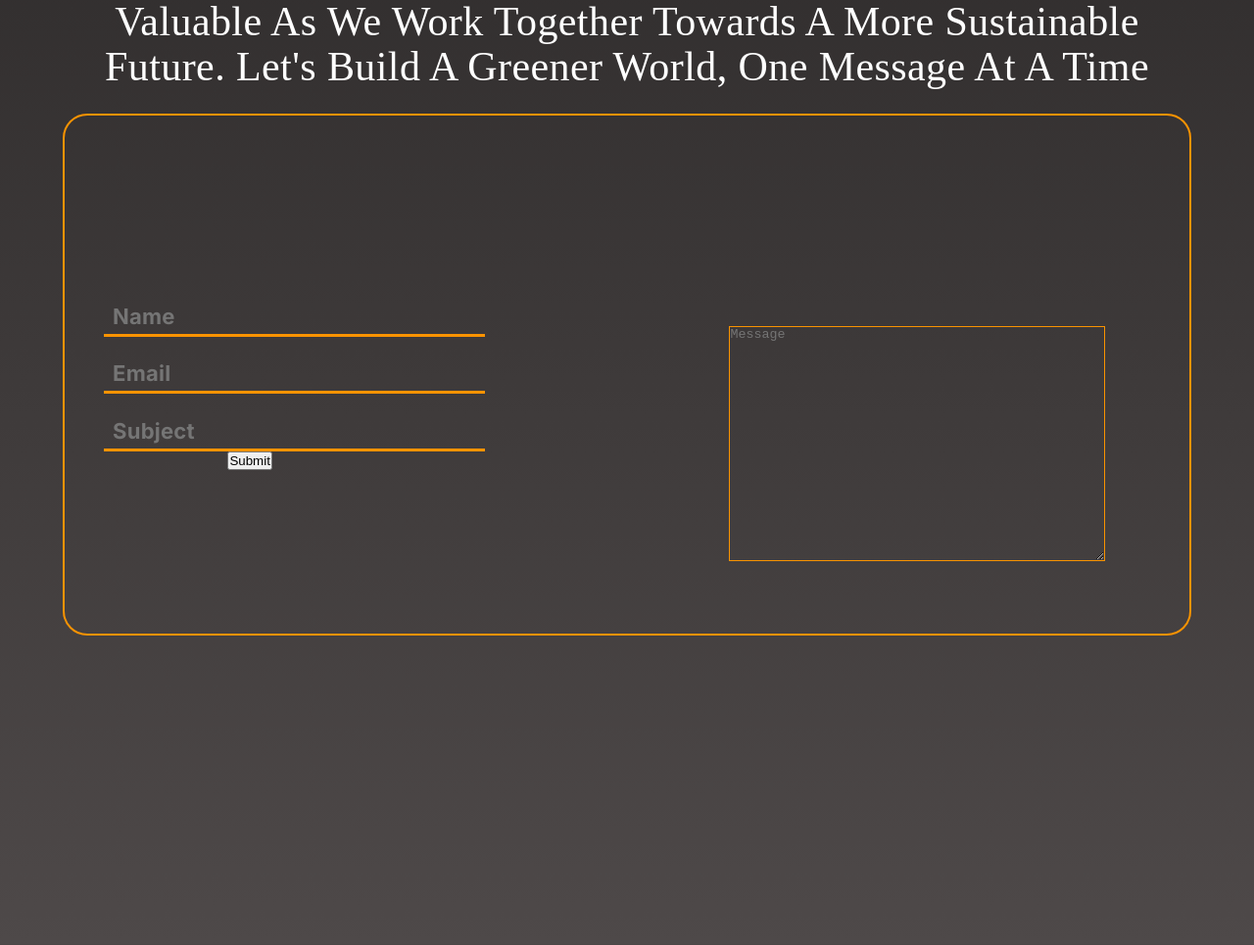
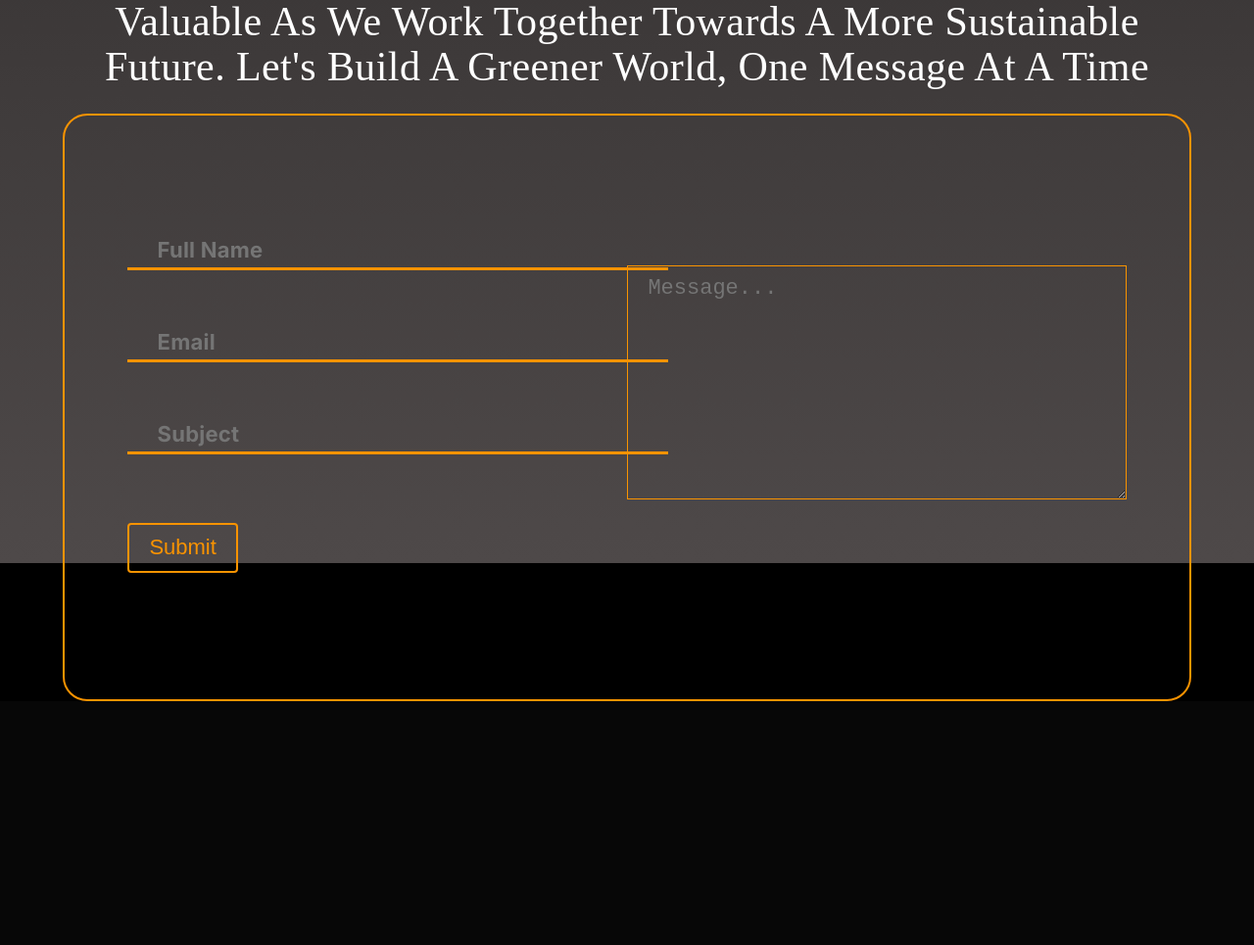
Before and after one commit to AyeshaIrshad1337/CareBuild, a Python web app: template template/index.html in a window 1280 px wide. Shown: the part 2925-3890 px from the top of that part at 98% size. After the commit the page ends 3641 px from the top of that part, so only its background shows below. Run offline with Jinja, Linux system fonts and the light colour scheme; the template is opened without the code that fills it, so the values that code supplies are empty; the page is wider than the window, and the part outside it is not shown.

Commit message:
Landing Page Completed

```diff
--- a/template/index.html
+++ b/template/index.html
@@ -93,10 +93,10 @@
   <div style="margin-left: 5%; width: 90%; height: 100%; text-align: center; margin-top: 5%;"><span style="color: white; font-size: 42px; font-family: Lateef; font-weight: 400; text-transform: capitalize; line-height: 46px; letter-spacing: 0.42px; word-wrap: break-word">Have questions, suggestions, or looking to connect with us? We'd love to hear from you! Reach out to </span><span style="color: #F99300; font-size: 42px; font-family: Lateef; font-weight: 400; text-transform: capitalize; line-height: 46px; letter-spacing: 0.42px; word-wrap: break-word">BuildCare</span><span style="color: white; font-size: 42px; font-family: Lateef; font-weight: 400; text-transform: capitalize; line-height: 46px; letter-spacing: 0.42px; word-wrap: break-word"> through our contact form or directly via email. Your feedback is valuable as we work together towards a more sustainable future. Let's build a greener world, one message at a time</span></div>
   <div class="contact-info">
     <form action="" method="get">
-        <input type="text" name="name" placeholder="Name" required> <br>
+        <input type="text"name="name" placeholder="Full Name" required> <br>
         <input type="email" name="email" placeholder="Email" required> <br>
         <input type="subject" name="name" placeholder="Subject" required><br>
-        <textarea name="message" rows="5" placeholder="Message" required></textarea>
+        <textarea name="message" rows="5" placeholder="Message..." required></textarea><br>
         <button type="button">Submit</button>
     </form>
   </div>
--- a/template/style.css
+++ b/template/style.css
@@ -8,13 +8,10 @@
 
 }
   html{
-     height:  3890px;
+     height:  3500px;
     background: linear-gradient(180deg, black 28%, rgb(78, 73, 73) 100%);
     scroll-behavior: smooth;
 
-}
-body{
-    background: rgba(77.56, 73.04, 73.04, 0);
 }
 /* HEADER */
 header{
@@ -359,16 +357,19 @@ word-wrap: break-word;
 }
 .Contact-us .contact-info{
     width: 90%;
-    height: 100%;
+    height: 600px;
     margin-top: 2%;
-    display: flex;
-    padding: 13%;
+    padding: 5%;
 margin-left: 5%;
     color: #F99300;
     border-radius: 25px;
+    position: relative;
     border: 2px #F99300 solid;
+
 }
 .Contact-us input{
+    margin-top: -5%;
+    position: relative;
     background: transparent;
     padding-top: 5%;
     padding-left: 3%;
@@ -376,7 +377,7 @@ margin-left: 5%;
     color: white;
     font-size: 22px;
     font-family: Inter;
-    font-weight: 400;
+    font-weight: 200;
     text-transform: capitalize;
     line-height: 24px;
     letter-spacing: 0.22px;
@@ -384,16 +385,38 @@ margin-left: 5%;
     border-style: none;
     border-bottom: 3px solid #F99300;
     padding-bottom: 6px;
-    margin-left: -40%;
+    /* margin-left: %; */
     margin-top: 10px;
 }
 .Contact-us textarea{
-    position: absolute;
+
     background: transparent;
     border-color: #F99300;
-    width: 30%;
+   border: 1px solid #F99300;
+    width: 50%;
+    height: 900px;
     height: 30%;
-    height: 30%;
-    margin-top: -10%;
-    margin-left: 40%;
+    margin-top: -19%;
+    margin-left: 50%;
+    font-size: 22px;
+    padding-left: 2%;
+    padding-top: 1%;
+    padding-bottom: 10%;
+    color:white;
 }
+.Contact-us textarea::after{
+    border-color: #F99300;
+}
+.Contact-us button{
+    color: #F99300;
+    background:transparent;
+    border: 2px solid #F99300;
+    padding:1% 2%;
+    margin-top: 2%;
+    font-size: 22px;
+    border-radius: 4px;
+}
+.Contact-us button:hover{
+    background-color: #F99300;
+    color:white;
+}
```
Also changed, not shown: other parts of template/style.css (+2 -1 lines).
